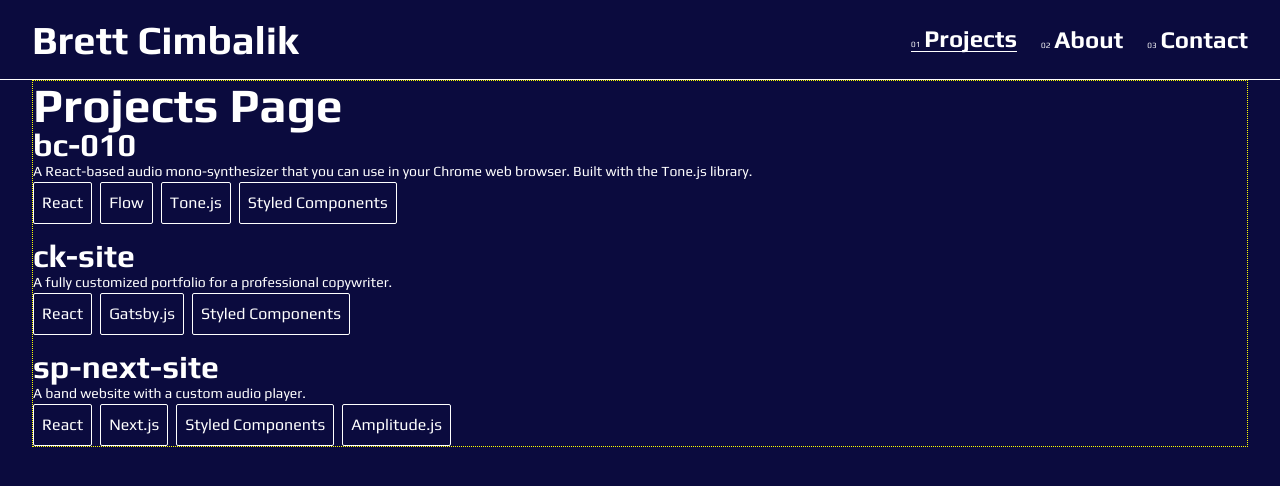
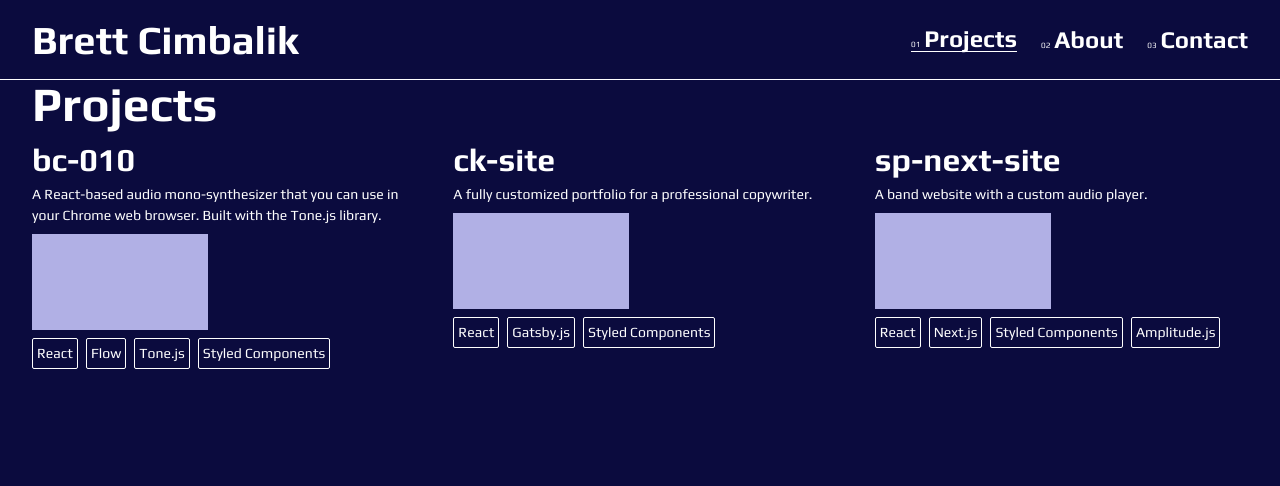
Before and after one commit to bcimbali/my-site-2, a Next.js app: page /projects in a window 1280 px wide. Shown: the top 486 px of the page. Built offline with nearby package versions, Linux system fonts and the light colour scheme.

Commit message:
wip(page): updates to projects page components

```diff
--- a/src/components/MobileDropdown/index.tsx
+++ b/src/components/MobileDropdown/index.tsx
@@ -20,7 +20,7 @@ const DropdownContainer = styled.div<DropdownContainerTypes>`
     padding: 0 ${layout.xs.margin};
     position: absolute;
     top: ${nav.mobileNavHeight};
-    transition: max-height 0.5s;
+    transition: max-height 0.2s;
     width: 100%;
 
     ${$isOpen &&
--- a/src/components/Navbar/index.tsx
+++ b/src/components/Navbar/index.tsx
@@ -68,8 +68,7 @@ const InnerNav = styled.div`
 const Logo = styled.h2``;
 
 const MobileNavBttn = styled.button`
-  ${({ theme: { mediaQuery, opacityHover } }) => css`
-    ${opacityHover}
+  ${({ theme: { mediaQuery } }) => css`
     background: none;
     border: 0;
     max-width: 31px;
--- a/src/components/PageContainer/index.tsx
+++ b/src/components/PageContainer/index.tsx
@@ -26,7 +26,6 @@ const Main = styled.main`
 
 const InnerPageWrapper = styled.div`
   ${({ theme: { maxWidth } }) => css`
-    border: 1px dotted yellow;
     max-width: ${maxWidth};
     width: 100%;
   `}
--- a/src/components/ProjectCard/index.tsx
+++ b/src/components/ProjectCard/index.tsx
@@ -2,29 +2,45 @@
 
 import React from 'react';
 import styled, { css } from 'styled-components';
+import Link from 'next/link';
 
-const CardContainer = styled.a`
+const CardContainer = styled(Link)`
   display: flex;
   flex-direction: column;
-`;
-
-const ChipsContainer = styled.div`
-  display: flex;
   gap: 0.5rem;
 `;
 
-const Chip = styled.div`
+const ChipsContainer = styled.ul`
+  display: flex;
+  flex-wrap: wrap;
+  gap: 0.5rem;
+  list-style-type: none;
+  padding: 0;
+`;
+
+const Chip = styled.li`
   ${({ theme: { themeColors } }) => css`
     border: 1px solid ${themeColors.body};
     border-radius: 2px;
     color: ${themeColors.body};
-    padding: 0.5rem;
+    padding: 0.25rem;
   `}
 `;
+
+const ChipText = styled.p``;
 
 const Description = styled.p`
   ${({ theme: { themeColors } }) => css`
     color: ${themeColors.body};
+  `}
+`;
+
+const ImgPlaceholder = styled.div`
+  ${({ theme: { colors } }) => css`
+    background-color: ${colors.purple};
+    max-width: 11rem;
+    height: 96px;
+    width: 100%;
   `}
 `;
 
@@ -57,9 +73,12 @@ const ProjectCard = ({
       <Title>{title}</Title>
       {!!image && <div />}
       <Description>{description}</Description>
+      <ImgPlaceholder />
       <ChipsContainer>
         {techStack.map((technology) => (
-          <Chip key={`${title}-${technology}`}>{technology}</Chip>
+          <Chip key={`${title}-${technology}`}>
+            <ChipText>{technology}</ChipText>
+          </Chip>
         ))}
       </ChipsContainer>
     </CardContainer>
--- a/src/components/ProjectsPage/index.tsx
+++ b/src/components/ProjectsPage/index.tsx
@@ -6,9 +6,16 @@ import ProjectCard from '@/components/ProjectCard';
 import projectsData from '@/lib/projectsData';
 
 const ProjectsContainer = styled.div`
-  display: flex;
-  flex-direction: column;
-  gap: 1rem;
+  ${({ theme: { mediaQuery } }) => css`
+    display: grid;
+    gap: 3rem;
+    ${mediaQuery('md')(`
+      grid-template-columns: 1fr 1fr;
+    `)}
+    ${mediaQuery('lg')(`
+      grid-template-columns: 1fr 1fr 1fr;
+    `)}
+  `}
 `;
 
 const StyledDiv = styled.div`
@@ -19,13 +26,14 @@ const StyledDiv = styled.div`
 const StyledH1 = styled.h1`
   ${({ theme: { themeColors } }) => css`
     color: ${themeColors.headings};
+    margin-bottom: 1rem;
   `}
 `;
 
 const ProjectsPage = () => {
   return (
     <StyledDiv>
-      <StyledH1>Projects Page</StyledH1>
+      <StyledH1>Projects</StyledH1>
       <ProjectsContainer>
         {projectsData.map(({ codeLink, description, image, liveLink, techStack, title }) => (
           <ProjectCard
```
